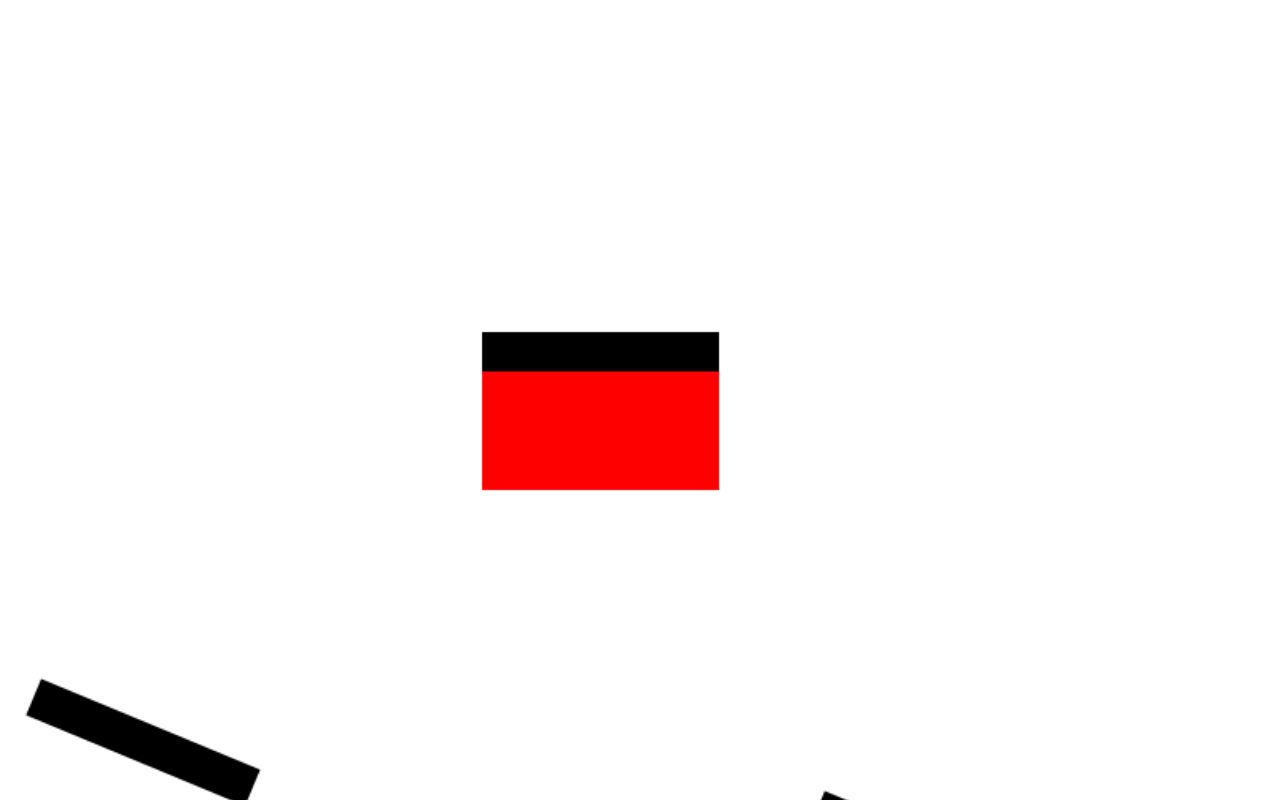
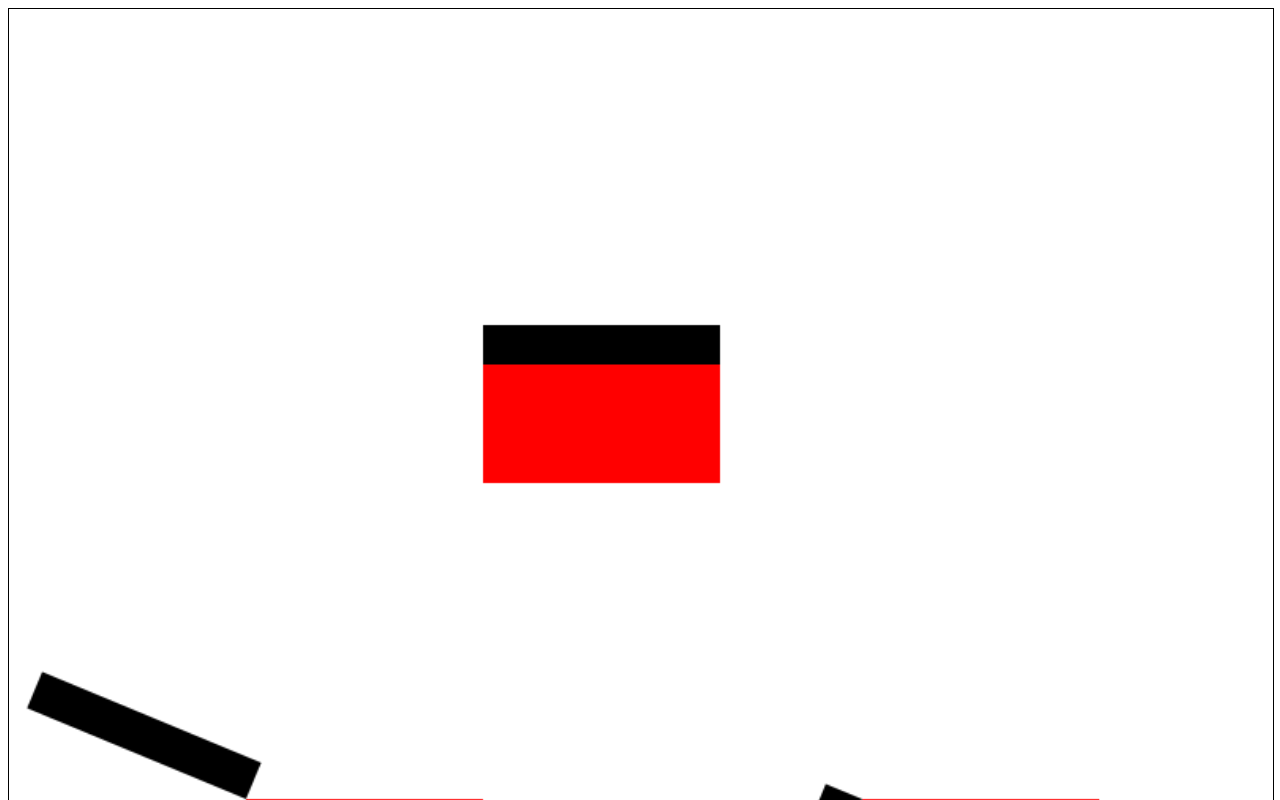
Before and after one commit to SatriaUtomo/Pertemuan-7, a plain HTML site: page index.html in a window 1280 px wide. Shown: the top 800 px of the page. Drawn offline with Linux system fonts and the light colour scheme.

Commit message:
Update index.html

```diff
--- a/index.html
+++ b/index.html
@@ -8,9 +8,10 @@
     <style>
 
         #canvas{
+
+            border: 1px solid;
             width: 100%;
-            margin: 1rem auto;
-            display: block;
+            height: 100%;
         }
     </style>
 </head>
```
